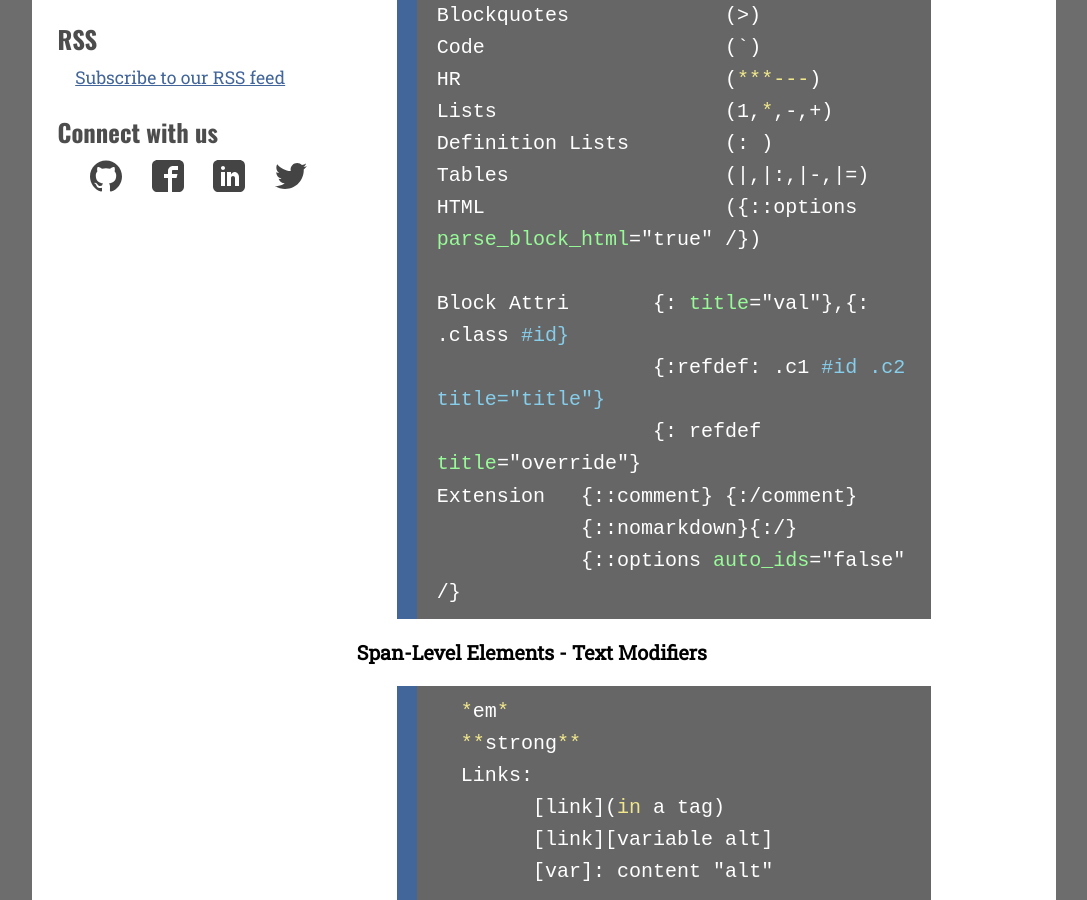
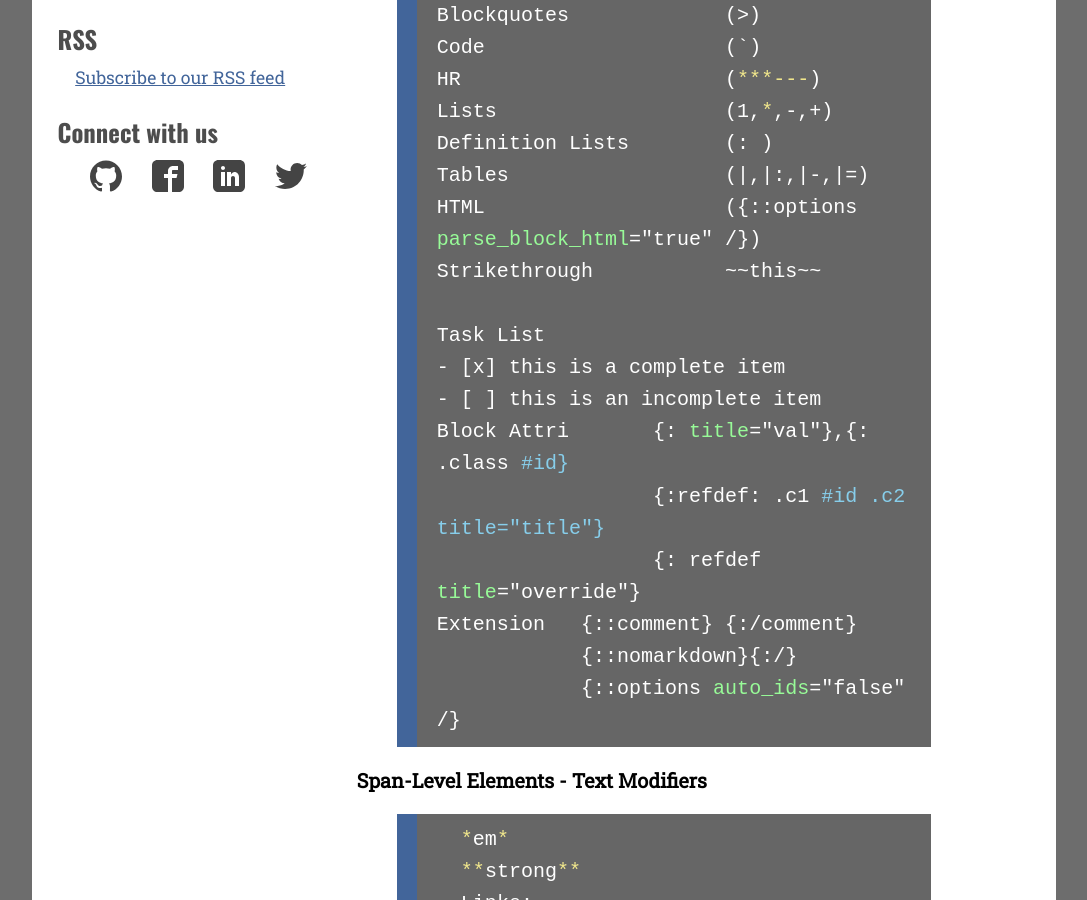
Before and after one commit to lalew/JekyllJournal, a Jekyll site: the page built from _posts/2016-08-08-markdown-cheatsheet.md, in a window 1280 px wide and 900 px high, scrolled down 458 px. Shown: the whole window, without its empty margins (96-1183 px from the left). Built offline with Jekyll 4.4.1, drawn with Linux system fonts in a browser that asks for light colours.

Commit message:
Added strikethrough and task list to "markdown syntax" post.

```diff
--- a/_posts/2016-08-08-markdown-cheatsheet.md
+++ b/_posts/2016-08-08-markdown-cheatsheet.md
@@ -18,7 +18,11 @@ Lists                   (1,*,-,+)
 Definition Lists        (: )
 Tables                  (|,|:,|-,|=)
 HTML                    ({::options parse_block_html="true" /})
+Strikethrough           ~~this~~
 
+Task List
+- [x] this is a complete item
+- [ ] this is an incomplete item
 Block Attri       {: title="val"},{: .class #id}
                   {:refdef: .c1 #id .c2 title="title"}
                   {: refdef title="override"}
```
